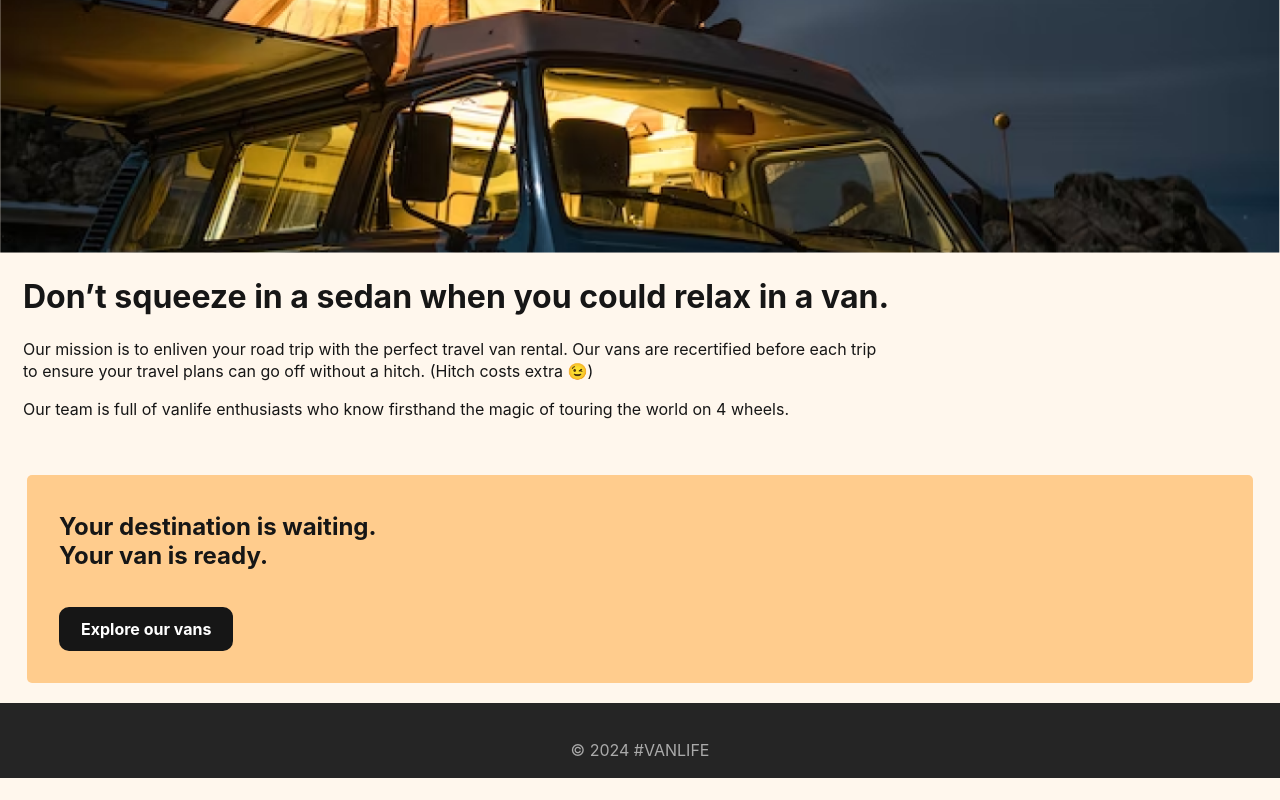
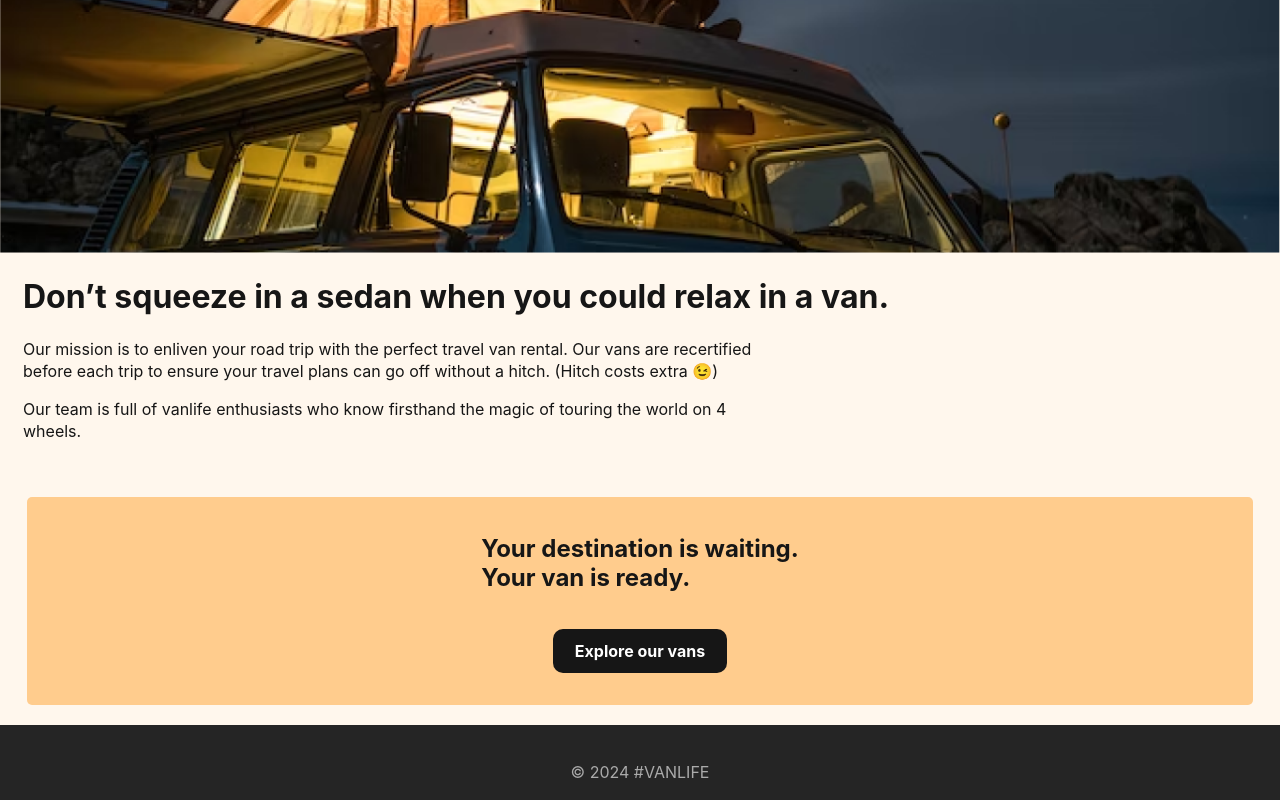
Before and after one commit to mogunm/van-life, a React (Vite) app: page /about in a window 1280 px wide. Shown: the part 402-1202 px from the top of the page. Before the commit the page ends 1180 px from the top, so only its background shows below. Built offline with nearby package versions, Linux system fonts and the light colour scheme; what miragejs would draw is missing.

Commit message:
added media queries for different screen sizes

```diff
--- a/src/index.css
+++ b/src/index.css
@@ -150,7 +150,19 @@ footer {
 
 .about-page-content p {
     line-height: 22px;
-    width: 70%;
+    width: 100%;
+}
+
+@media only screen and (min-width: 768px) {
+    .about-page-content p {
+        width: 60%;
+    }
+
+    .about-page-cta {
+        display: flex;
+        flex-direction: column;
+        align-items: center;
+    }
 }
 
 .about-page-cta {
```
